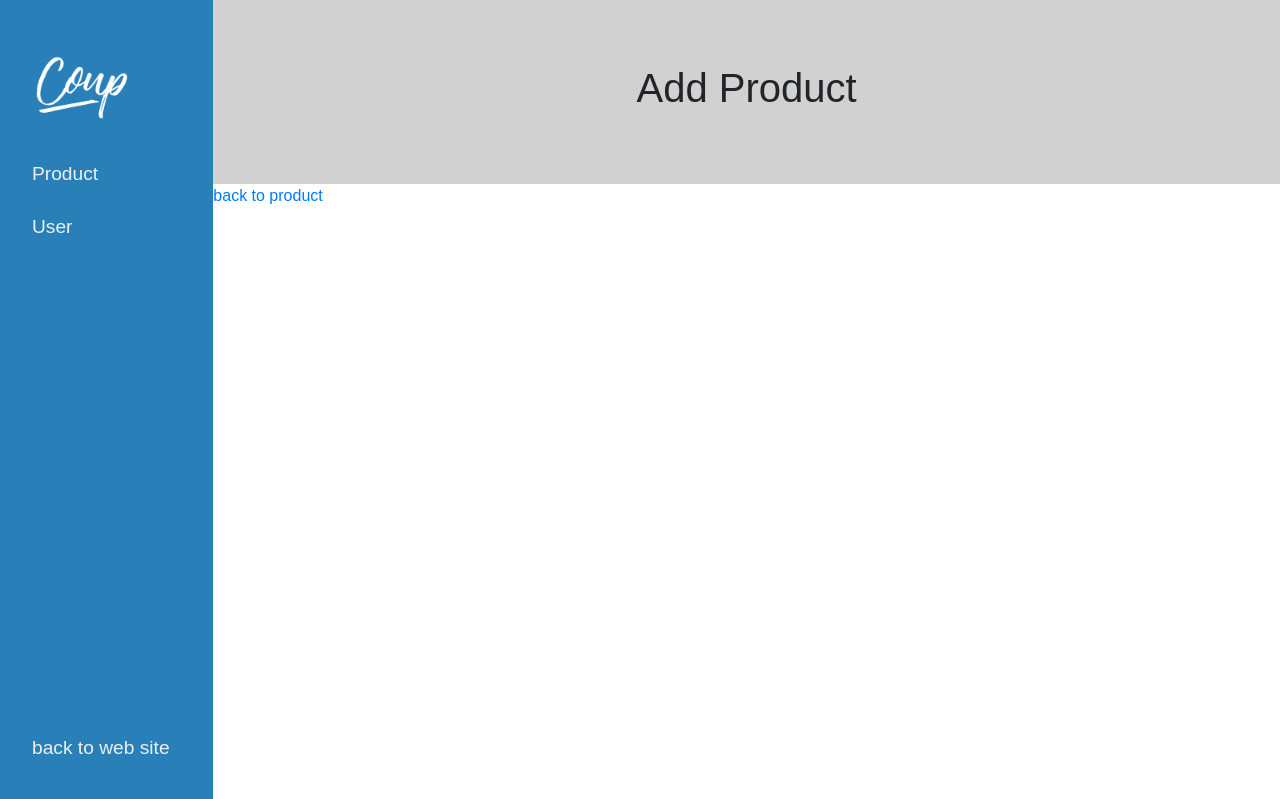
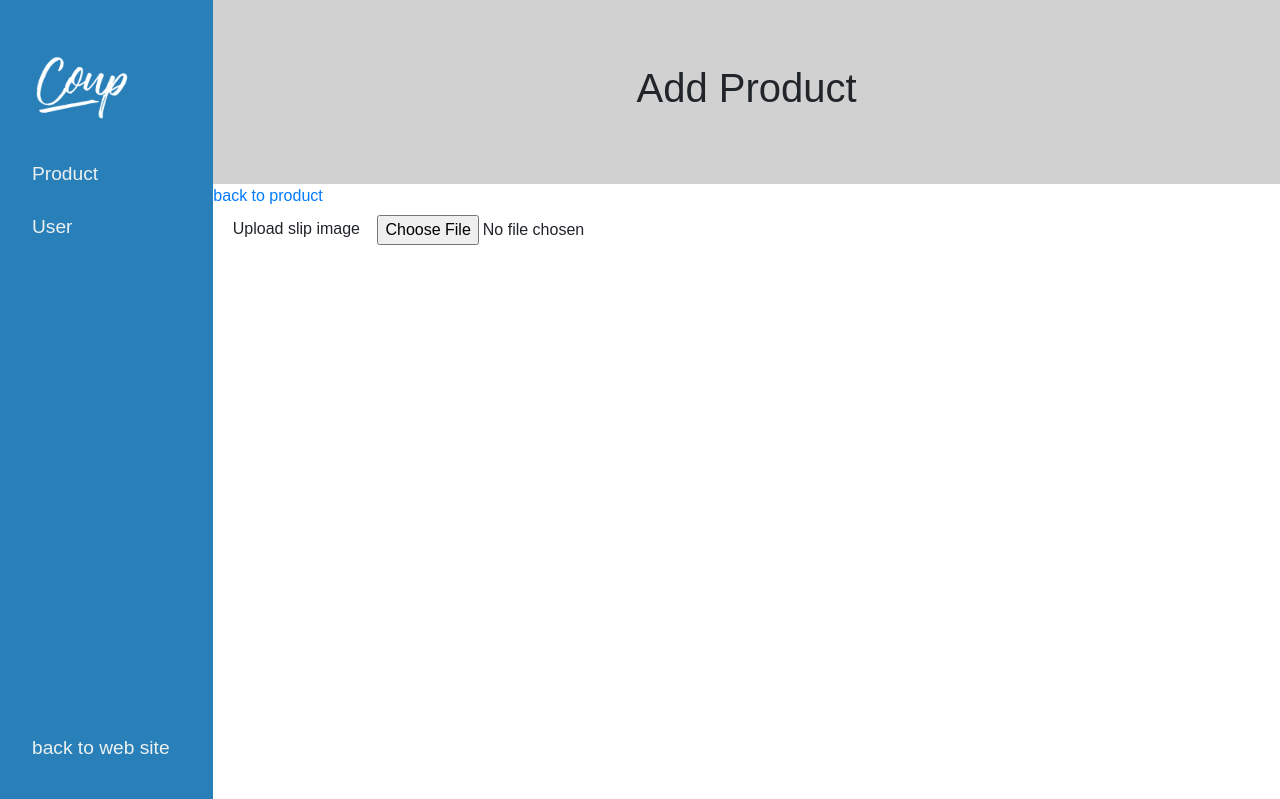
Before and after one commit to Coupdeg/coup-web, a Django app: page /admin/product/add in a window 1280 px wide. Shown: the top 799 px of the page. Run offline with Django 3.2, Linux system fonts and the light colour scheme; style sheets or scripts are compiled from the project's sources; some libraries are stand-ins or nearby versions; some web fonts are replaced.

Commit message:
add image in add product-page

```diff
--- a/coupdeg/templates/user/admin/product/add.html
+++ b/coupdeg/templates/user/admin/product/add.html
@@ -34,7 +34,13 @@
 	</div>
 	<a href="/admin/product">back to product</a>
 	<div class = "col-6">
-
+		<div class = "image-main">
+				<img class = "product-image padding-bottom-image" id="product-image" src="{{ image.image.url }}" alt="">
+				<label for="image-upload" class="custom-file-upload">
+					Upload slip image
+				</label>
+				<input class = "btn btn-next slip-upload" type="file" name="image" id="image-upload">
+		</div>
 	</div>
 	<div class = "col-6">
 
```
